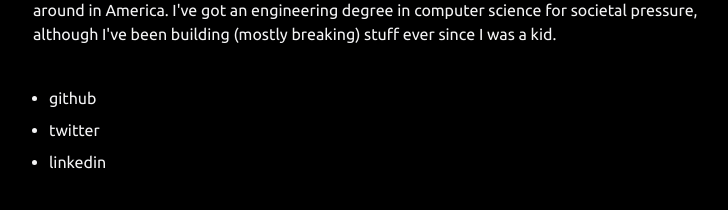
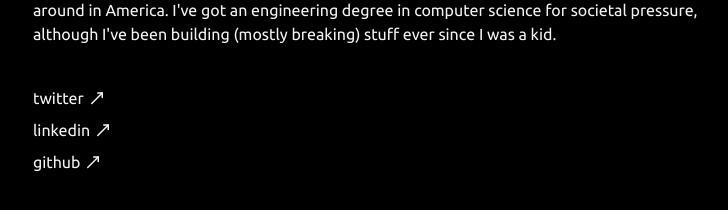
Before and after one commit to 0verread/subhajitdas.me, an Astro site: page / in a window 1280 px wide. Shown: the part 190-400 px from the top of the page, without its empty margins (271-999 px from the left). Built offline with nearby package versions, Linux system fonts and the light colour scheme; Astro itself is replaced by a stand-in of ours.

Commit message:
some minor update (#9)

```diff
--- a/package.json
+++ b/package.json
@@ -18,6 +18,7 @@
     "@fontsource/ubuntu": "^5.1.0",
     "@vercel/analytics": "^1.2.2",
     "astro": "^4.4.0",
+    "lucide": "^0.453.0",
     "tailwindcss": "^3.4.1",
     "typescript": "^5.3.3"
   },
--- a/src/pages/index.astro
+++ b/src/pages/index.astro
@@ -10,21 +10,24 @@ import Layout from '../layouts/Layout.astro';
 		<p class="text-zinc-100 my-4 text-[16px]">
 			Hi there, I'm Subhajit, but my friends call me Jeet. I grew up in India, but nowadays roaming around in America. I've got an engineering degree in computer science for societal pressure, although I've been building (mostly breaking) stuff ever since I was a kid.
 		</p>
-		<ul class="text-zinc-100 pt-2 flex flex-col my-6 ml-4 list-disc text-[16px]">
-			<li class="mt-2">
+		<ul class="text-zinc-100 pt-2 flex flex-col my-6 list-none text-[16px]">
+			<li class="mt-2 flex flex-row space-x-1">
+				<a class="hover:text-zinc-400 decoration-2 decoration-neutral-400" href="https://x.com/subhajitsda">
+					twitter
+				</a>
+				<svg xmlns="http://www.w3.org/2000/svg" width="18" height="20" viewBox="0 0 24 18" fill="none" stroke="currentColor" stroke-width="2" stroke-linecap="round" stroke-linejoin="round" class="lucide lucide-move-up-right"><path d="M13 5H19V11"/><path d="M19 5L5 19"/></svg>
+			</li>
+			<li class="mt-2 flex flex-row space-x-1">
+				<a class="hover:text-zinc-400 decoration-2 decoration-neutral-400" href="https://www.linkedin.com/in/subhajitsda/">
+					linkedin
+				</a>
+				<svg xmlns="http://www.w3.org/2000/svg" width="18" height="20" viewBox="0 0 24 18" fill="none" stroke="currentColor" stroke-width="2" stroke-linecap="round" stroke-linejoin="round" class="lucide lucide-move-up-right"><path d="M13 5H19V11"/><path d="M19 5L5 19"/></svg>
+			</li>
+			<li class="mt-2 flex flex-row space-x-1">
 				<a class="hover:text-zinc-400 decoration-2 decoration-neutral-400" href="https://github.com/0verread">
 					github
 				</a>
-			</li>
-			<li class="mt-2">
-				<a class="hover:text-zinc-400 decoration-2 decoration-neutral-400" href="https://x.com/subhajitsda">
-					twitter
-				</a>
-			</li>
-			<li class="mt-2">
-				<a class="hover:text-zinc-400 decoration-2 decoration-neutral-400" href="https://www.linkedin.com/in/subhajitsda/">
-					linkedin
-				</a>
+				<svg xmlns="http://www.w3.org/2000/svg" width="18" height="20" viewBox="0 0 24 18" fill="none" stroke="currentColor" stroke-width="2" stroke-linecap="round" stroke-linejoin="round" class="lucide lucide-move-up-right"><path d="M13 5H19V11"/><path d="M19 5L5 19"/></svg>
 			</li>
 		</ul>
 	</main>
```
Also changed, not shown: 1 other file.
